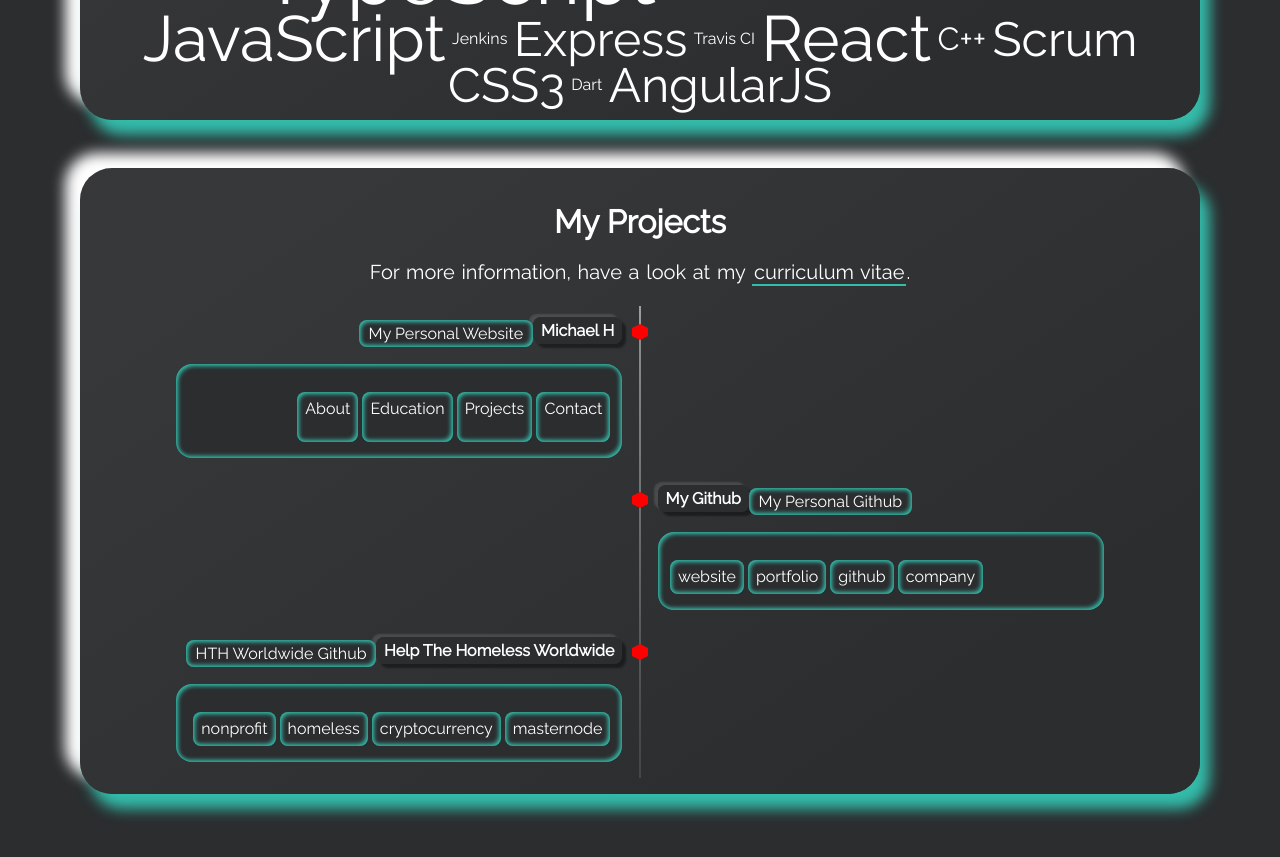
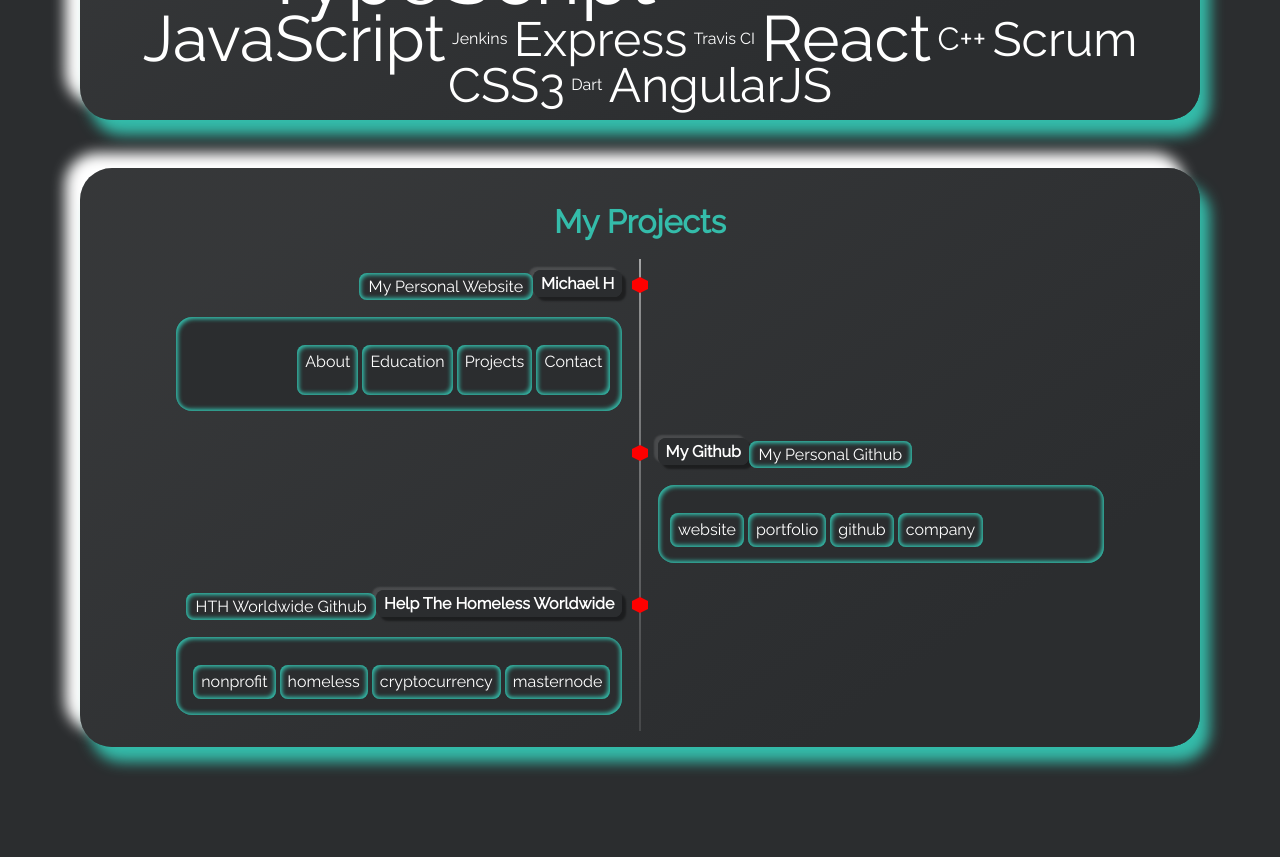
Before and after one commit to MichaelHDesigns/education, a Jekyll site: the page built from index.html, in a window 1280 px wide and 900 px high, scrolled down 1457 px. Shown: the top 857 px of the window. Built offline with Jekyll 4.4.1, drawn with Linux system fonts in a browser that asks for light colours.

Commit message:
Update section-timeline.html

```diff
--- a/_includes/section-timeline.html
+++ b/_includes/section-timeline.html
@@ -1,10 +1,11 @@
-<h1 class="title">{{site.timeline_title}}</h1>
-<p class="subtitle">
-  For more information, have a look at my
+<h1 class="title" style="color: #34bcaa; text-align: center">{{site.timeline_title}}</h1>
+
+<!-- <p class="subtitle" style="text-align: center">
+  For more information, please download
   <a class="highlight-link" href="{{site.cv_download_link}}" target="_blank" rel="noreferrer">
-    curriculum vitae
+    <span style="weight: bold">  the HTH Light Paper </span>
   </a>.
-</p>
+</p> -->
 
 <div class="timeline-wrapper">
   <ul class="timeline">
@@ -25,7 +26,7 @@
             </div>
             <div class="desc neumorphism-card" data-aos="zoom-in-right">
               {{event.subtitle}}
-              {% if event.tags %}
+                {% if event.tags %}
                 <div class="tag-wrapper">
                   {% for tag in event.tags %}
                     <span class="tag neumorphism-card">{{tag.tag}}</span>
@@ -66,4 +67,3 @@
       {% endif %}
     {% endfor %}
   </ul>
-</div>
```
